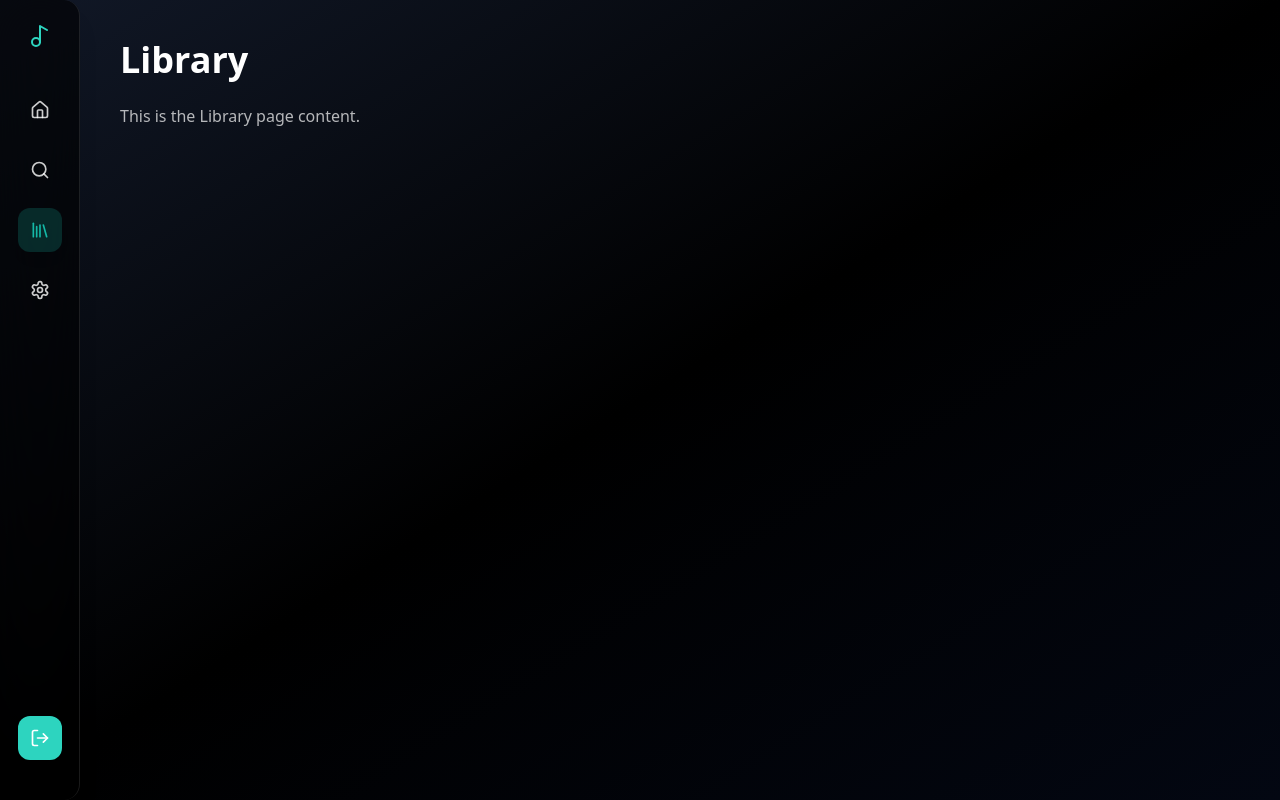
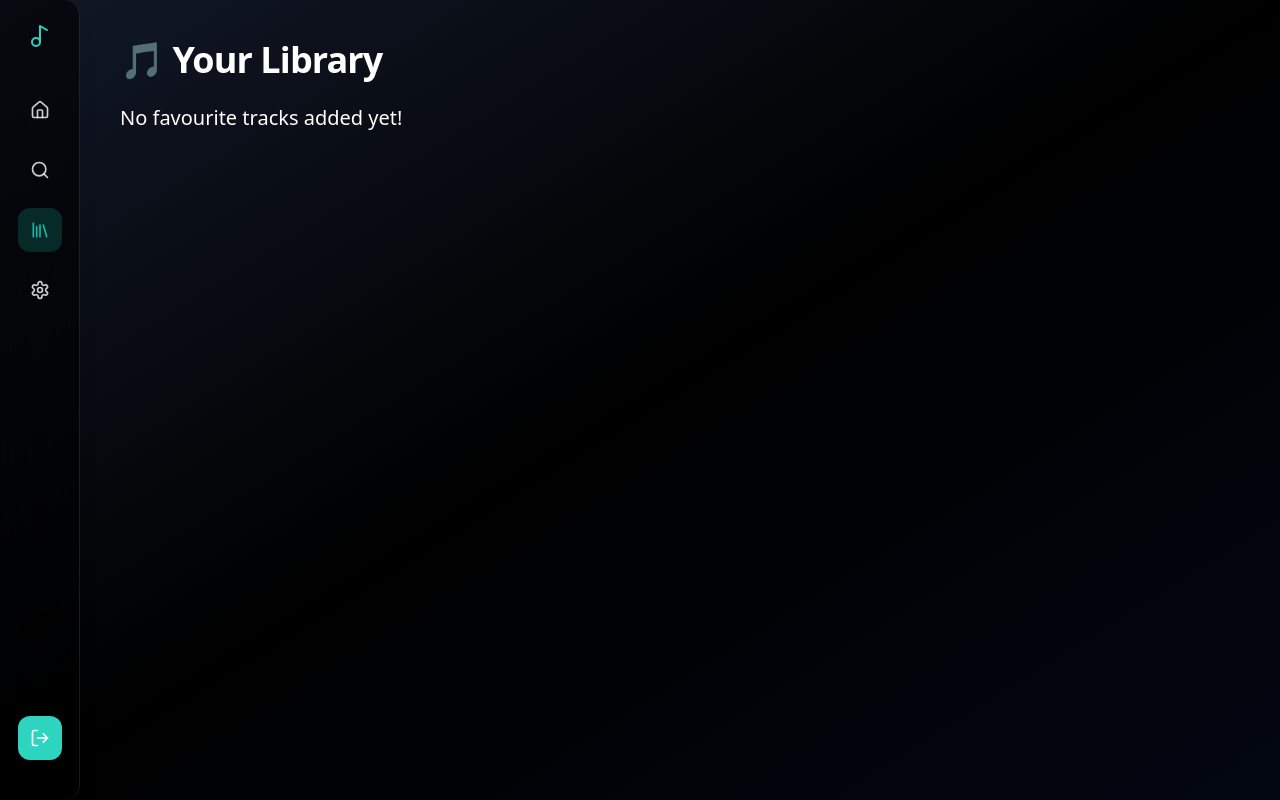
Before and after one commit to ssulochanaherath/web_frontend, a React (Vite) app: page /library in a window 1280 px wide. Built offline with nearby package versions, Linux system fonts and the light colour scheme.

Commit message:
added favourite button

```diff
--- /dev/null
+++ b/src/context/FavouritesContext.jsx
@@ -0,0 +1,28 @@
+// context/FavouritesContext.jsx
+import { createContext, useContext, useState } from 'react';
+
+const FavouritesContext = createContext();
+
+export const FavouritesProvider = ({ children }) => {
+    const [favourites, setFavourites] = useState([]);
+
+    const toggleFavourite = (track) => {
+        setFavourites((prevFavourites) => {
+            if (prevFavourites.some(fav => fav.name === track.name)) {
+                // Remove from favourites if already added
+                return prevFavourites.filter(fav => fav.name !== track.name);
+            } else {
+                // Add track to favourites
+                return [...prevFavourites, track];
+            }
+        });
+    };
+
+    return (
+        <FavouritesContext.Provider value={{ favourites, toggleFavourite }}>
+            {children}
+        </FavouritesContext.Provider>
+    );
+};
+
+export const useFavourites = () => useContext(FavouritesContext);
--- a/src/pages/Browse.tsx
+++ b/src/pages/Browse.tsx
@@ -1,14 +1,16 @@
+// pages/Browse.jsx
 import { useState } from 'react';
 import Sidebar from '../components/Sidebar';
 import { useTheme } from '../context/ThemeContext';
+import { useFavourites } from '../context/FavouritesContext';
 
 function Browse() {
     const { theme } = useTheme();
+    const { toggleFavourite, favourites } = useFavourites(); // Use context
     const [searchTerm, setSearchTerm] = useState('');
     const [currentTrack, setCurrentTrack] = useState(null);
     const [audio, setAudio] = useState(null);
     const [isPlaying, setIsPlaying] = useState(false);
-    const [favourites, setFavourites] = useState([]); // New state for favourites
 
     const tracks = [
         { name: 'Blinding Lights', artist: 'The Weekend', src: '/music/blinding-lights.mp3' },
@@ -30,6 +32,8 @@ function Browse() {
                 return 'bg-gradient-to-br from-gray-700 via-gray-800 to-gray-900 text-white';
             case 'dark':
                 return 'bg-gradient-to-br from-gray-900 via-black to-gray-950 text-white';
+            default:
+                return '';
         }
     };
 
@@ -63,19 +67,6 @@ function Browse() {
                 setIsPlaying(true);
             }
         }
-    };
-
-    // Function to toggle a song in the favourites list
-    const toggleFavourite = (track) => {
-        setFavourites((prevFavourites) => {
-            if (prevFavourites.some(fav => fav.name === track.name)) {
-                // Remove from favourites
-                return prevFavourites.filter(fav => fav.name !== track.name);
-            } else {
-                // Add to favourites
-                return [...prevFavourites, track];
-            }
-        });
     };
 
     return (
@@ -122,7 +113,9 @@ function Browse() {
                                             : 'bg-white/20 text-white'
                                     } hover:bg-yellow-400 transition-all duration-200`}
                                 >
-                                    {favourites.some(fav => fav.name === track.name) ? 'Remove from Favourites' : 'Add to Favourites'}
+                                    {favourites.some(fav => fav.name === track.name)
+                                        ? 'Remove from Favourites'
+                                        : 'Add to Favourites'}
                                 </button>
                             </div>
                         ))}
@@ -133,7 +126,9 @@ function Browse() {
                 {currentTrack && (
                     <div className="mt-6">
                         <h4 className="text-2xl font-semibold text-white">Now Playing:</h4>
-                        <p className="text-xl text-white/80">{currentTrack.name} by {currentTrack.artist}</p>
+                        <p className="text-xl text-white/80">
+                            {currentTrack.name} by {currentTrack.artist}
+                        </p>
 
                         {/* Pause/Play button */}
                         <button
--- a/src/pages/Library.tsx
+++ b/src/pages/Library.tsx
@@ -1,8 +1,11 @@
+// pages/Library.jsx
+import { useFavourites } from '../context/FavouritesContext';
 import Sidebar from '../components/Sidebar';
 import { useTheme } from '../context/ThemeContext';
 
 function Library() {
     const { theme } = useTheme();
+    const { favourites } = useFavourites();
 
     const getThemeClass = () => {
         switch (theme) {
@@ -12,15 +15,31 @@ function Library() {
                 return 'bg-gradient-to-br from-gray-700 via-gray-800 to-gray-900 text-white';
             case 'dark':
                 return 'bg-gradient-to-br from-gray-900 via-black to-gray-950 text-white';
+            default:
+                return '';
         }
     };
 
     return (
-        <div className={`min-h-screen flex font-sans transition-all duration-500 ${getThemeClass()}`}>
+        <div className={`min-h-screen flex ${getThemeClass()} font-sans transition-all duration-500`}>
             <Sidebar />
             <main className="flex-1 p-10">
-                <h2 className="text-4xl font-bold mb-6">Library</h2>
-                <p className="text-white/70">This is the Library page content.</p>
+                <h2 className="text-4xl font-bold mb-6 tracking-tight">🎵 Your Library</h2>
+                {favourites.length === 0 ? (
+                    <p className="text-xl">No favourite tracks added yet!</p>
+                ) : (
+                    <div className="grid grid-cols-1 sm:grid-cols-2 lg:grid-cols-3 gap-6">
+                        {favourites.map((track, index) => (
+                            <div
+                                key={index}
+                                className="p-5 rounded-xl border border-white/10 bg-white/5 backdrop-blur-md shadow"
+                            >
+                                <h4 className="text-lg font-semibold">{track.name}</h4>
+                                <p className="text-sm text-white/60">{track.artist}</p>
+                            </div>
+                        ))}
+                    </div>
+                )}
             </main>
         </div>
     );
```
Also changed, not shown: src/App.tsx (+5 -3 lines).
